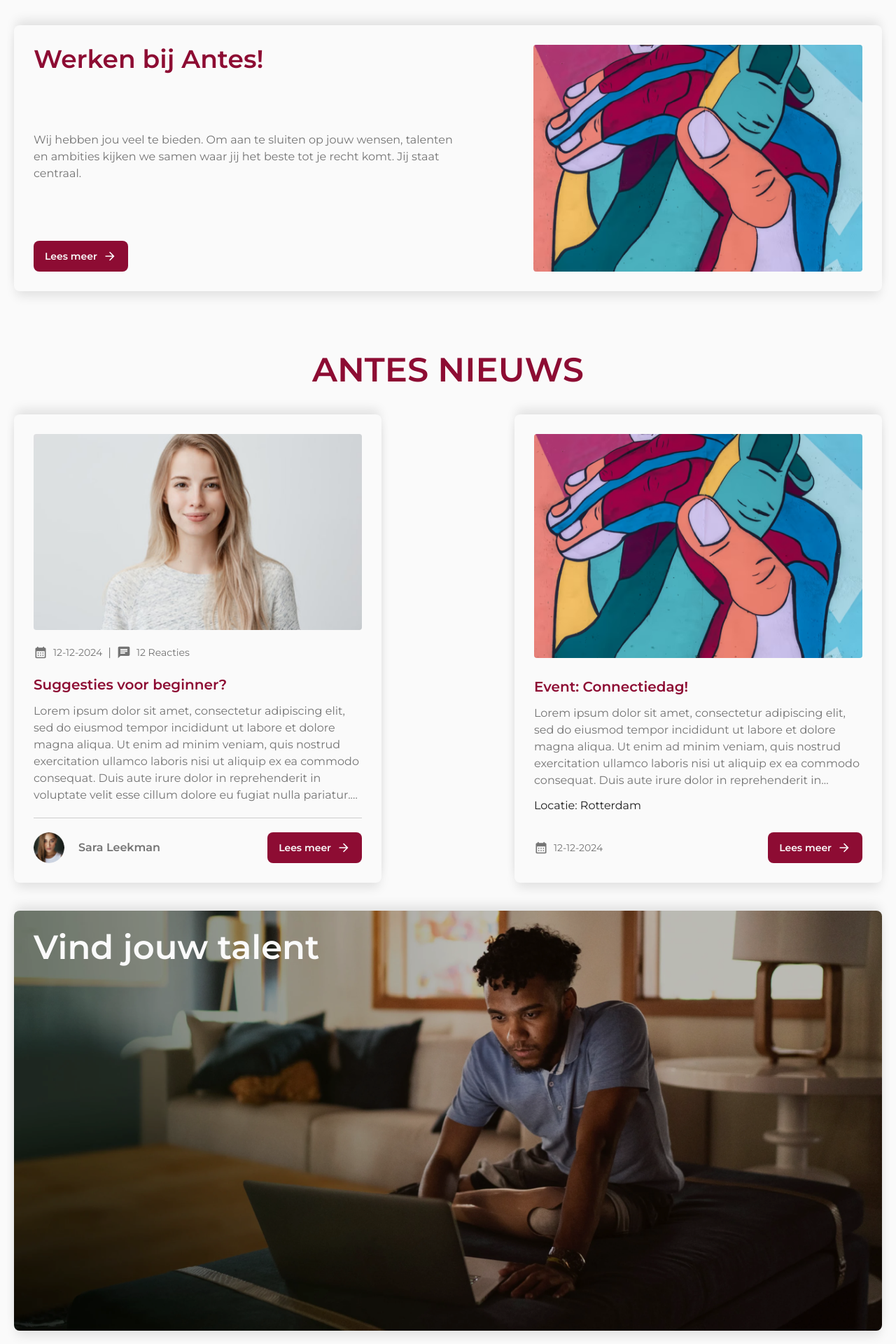
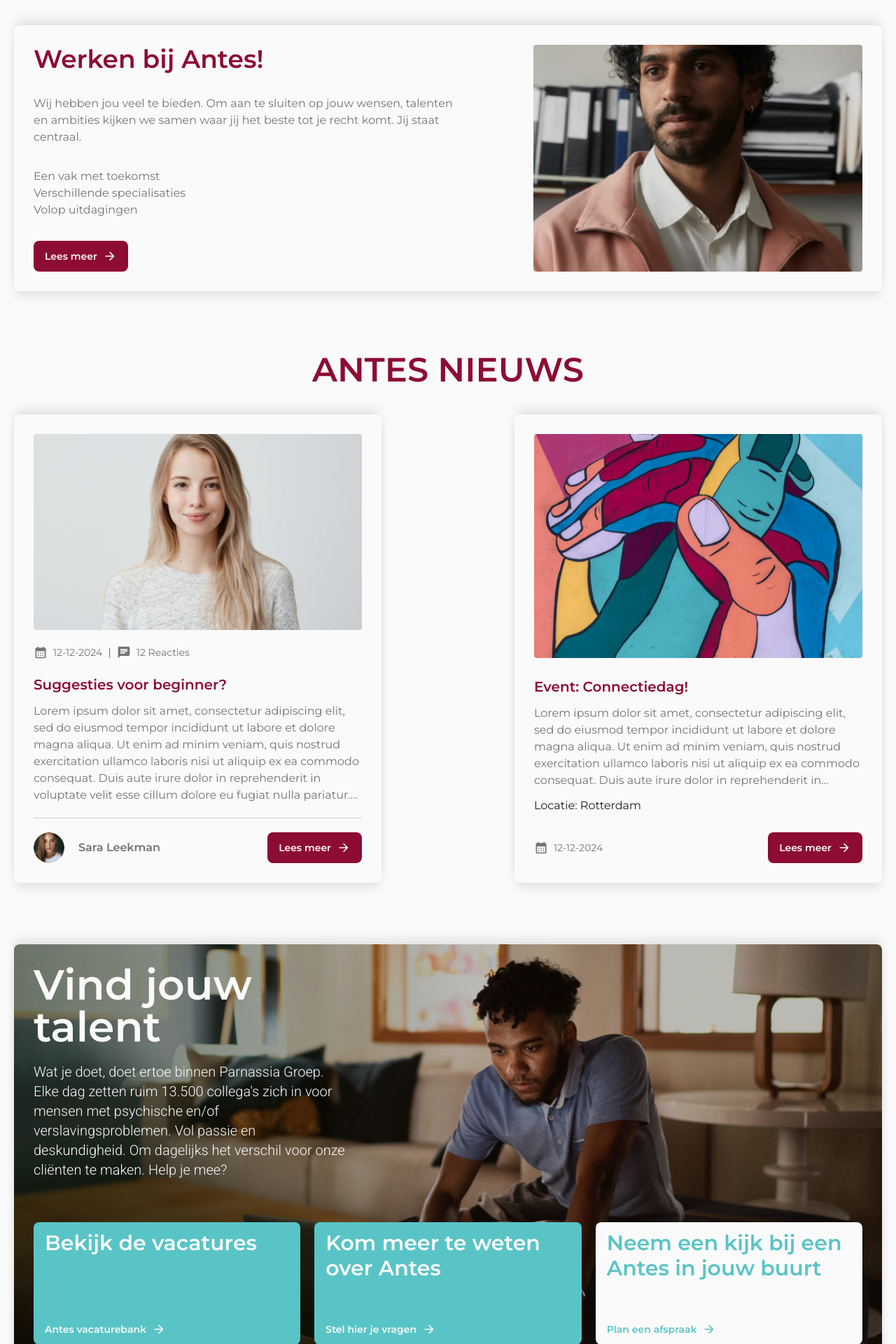
Before and after one commit to Albadit/project_c, a Next.js app in the folder antes/: page / in a window 1280 px wide. Shown: the part 580-2500 px from the top of the page at 70% size. Built offline with nearby package versions, Linux system fonts and the light colour scheme.

Commit message:
home page done

```diff
--- a/antes/src/app/components/event_card.tsx
+++ b/antes/src/app/components/event_card.tsx
@@ -17,6 +17,7 @@ interface EventCardProps {
 export const EventCard: FC<EventCardProps> = ({ event }) => {
   const { image, title, description, location, date, link } = event;
   return (
+    <>
     <div className='flex flex-col justify-between w-[525px] gap-5 p-7 rounded-lg bg-background shadow-cbs text-base font-font1 text-font1'>
       <img src={image} alt="event" className='h-[320px] object-cover object-center rounded'/>
       <div className='flex flex-col justify-center gap-3'>
@@ -32,5 +33,6 @@ export const EventCard: FC<EventCardProps> = ({ event }) => {
         <Link href={link} className='flex flex-row items-center justify-center gap-2 px-4 py-3 rounded-lg bg-primary text-font2 font-semibold text-sm'>Lees meer <ArrowForwardRounded className='fill-font2 h-5'/></Link>
       </div>
     </div>
+    </>
   );
 };
--- a/antes/src/app/components/home/info.tsx
+++ b/antes/src/app/components/home/info.tsx
@@ -1,21 +1,30 @@
-import { FC } from 'react';
 import Link from 'next/link';
 import ArrowForwardRounded from '@/app/components/icons/arrow_forward_rounded';
 
-interface InfoProps {
-  info: {
-    title: string
-    link: string
-  }
+const context = {
+  title: "Vind jouw talent",
+  description: "Wat je doet, doet ertoe binnen Parnassia Groep. Elke dag zetten ruim 13.500 collega's zich in voor mensen met psychische en/of verslavingsproblemen. Vol passie en deskundigheid. Om dagelijks het verschil voor onze cliënten te maken. Help je mee?",
+  link: [
+    { url: "#", title: "Bekijk de vacatures", link_text: "Antes vacaturebank", font_color: "text-font2", background_color: "bg-callToAction", fill_color:"fill-font2"},
+    { url: "#", title: "Kom meer te weten over Antes", link_text: "Stel hier je vragen", font_color: "text-font2", background_color: "bg-callToAction", fill_color:"fill-font2"},
+    { url: "#", title: "Neem een kijk bij een Antes in jouw buurt", link_text: "Plan een afspraak", font_color: "text-callToAction", background_color: "bg-font2", fill_color:"fill-callToAction"},
+  ]
 }
 
-export const Info: FC<InfoProps> = ({ info }) => {
-  const { title, link } = info;
+export default function Info() {
   return (
-    <div className='flex justify-between flex-col min-h-[600px] w-full gap-5 p-7 rounded-lg bg-info bg-no-repeat bg-cover bg-center shadow-cbs text-base font-font1 text-font2'>
-      <div className='flex flex-col grow gap-5'>
-        <h2 className='lg:text-5xl text-xl font-semibold'>{title}</h2>
-        {/* <Link href={link} className='flex flex-row items-center justify-center w-full lg:w-auto gap-2 px-4 py-3 rounded-lg bg-primary text-font2 font-semibold text-sm'>Lees meer <ArrowForwardRounded className='fill-font2 h-5'/></Link> */}
+    <div className='flex justify-between flex-col min-h-[600px] lg:w-full w-[525px] gap-10 p-7 rounded-lg bg-info bg-no-repeat bg-cover bg-center shadow-cbs text-base font-font1 text-font2'>
+      <div className='flex flex-col gap-5 max-w-[450px]'>
+        <h2 className='lg:text-6xl text-5xl font-semibold'>{context.title}</h2>
+        <h2 className='text-xl font-light font-font2'>{context.description}</h2>
+      </div>
+      <div className='flex flex-warp lg:flex-row flex-col gap-5 w-full min-h-[175px]'>
+      {context.link.map((item) => (
+        <Link href={item.url} className={`flex flex-col items-start justify-between w-full gap-2 px-4 py-3 rounded-lg font-semibold ${item.background_color} ${item.font_color}`}>
+          <p className='lg:text-3xl text-2xl'>{item.title}</p>
+          <p className='flex flex-row items-center justify-center gap-2 font-semibold text-sm'>{item.link_text} <ArrowForwardRounded className={`h-5 ${item.fill_color}`}/></p>
+        </Link>
+      ))}
       </div>
     </div>
   );
--- a/antes/src/app/components/home/nav.tsx
+++ b/antes/src/app/components/home/nav.tsx
@@ -6,12 +6,15 @@ import ArrowForwardRounded from '@/app/components/icons/arrow_forward_rounded';
 import Close from '@/app/components/icons/close';
 import Link from 'next/link';
 
-const navigation = [
-  { name: 'Home', href: '#' },
-  { name: 'Werken bij ons', href: '#' },
-  { name: 'Over ons ', href: '#' },
-  { name: 'Contact', href: '#' },
-]
+const context = {
+  login_text: "Inloggen",
+  navigation: [
+    { name: 'Home', href: '#' },
+    { name: 'Werken bij ons', href: '#' },
+    { name: 'Over ons ', href: '#' },
+    { name: 'Contact', href: '#' },
+  ]
+}
 
 export default function HeaderHome() {
   const [mobileMenuOpen, setMobileMenuOpen] = useState(false)
@@ -27,7 +30,7 @@ export default function HeaderHome() {
         </li>
       </ul>
       <ul className='hidden lg:flex gap-x-12'>
-      {navigation.map((item) => (
+      {context.navigation.map((item) => (
         <li key={item.name}>
           <Link href={item.href} className="leading-6">
             {item.name}
@@ -38,7 +41,7 @@ export default function HeaderHome() {
       <ul className="hidden lg:flex">
         <li>
           <Link href="#" className="flex items-center font-medium leading-6">
-            Inloggen <ArrowForwardRounded className="w-4 ml-1"/>
+            {context.login_text} <ArrowForwardRounded className="w-4 ml-1"/>
           </Link>
         </li>
       </ul>
@@ -70,7 +73,7 @@ export default function HeaderHome() {
         </div>
         <div className="flex flex-col gap-y-8 p-5">
           <ul className="flex flex-col gap-y-8">
-          {navigation.map((item) => (
+          {context.navigation.map((item) => (
             <li key={item.name}>
               <Link href={item.href} className="leading-6">
                 {item.name}
@@ -79,9 +82,7 @@ export default function HeaderHome() {
           ))}
           </ul>
           <hr className='border-font1/20'/>
-          <Link href="#" className="flex items-center font-medium leading-6">
-            Inloggen
-          </Link>
+          <Link href="#" className="flex items-center font-medium leading-6">{context.login_text}</Link>
         </div>
       </div>
     </nav>
--- a/antes/src/app/components/home/title.tsx
+++ b/antes/src/app/components/home/title.tsx
@@ -1,20 +1,17 @@
-import { FC } from 'react';
 import Link from 'next/link';
 import ArrowForwardRounded from '@/app/components/icons/arrow_forward_rounded';
 
-interface TitleProps {
-  title: {
-    text: string
-    link: string
-  }
+const context = {
+  title: "Hoe kunnen wij je helpen?",
+  link_text: "Meer informatie",
+  link: "#"
 }
 
-export const Title: FC<TitleProps> = ({ title }) => {
-  const { text, link } = title;
+export default function Title() {
   return (
     <div className='flex flex-col justify-center items-center gap-12 w-full min-h-[500px] text-base font-font2 text-font1 bg-title bg-no-repeat bg-cover bg-center'>
-      <h1 className='text-font2 lg:text-8xl text-center text-7xl'>{text}</h1>
-      <Link href={link} className='flex flex-row items-center justify-center gap-2 px-6 py-3 rounded-lg bg-background text-font1 text-xl'>Meer informatie <ArrowForwardRounded className='fill-font1 h-6'/></Link>
+      <h1 className='text-font2 lg:text-8xl text-center text-7xl'>{context.title}</h1>
+      <Link href={context.link} className='flex flex-row items-center justify-center gap-2 px-6 py-3 rounded-lg bg-background text-font1 text-xl'>{context.link_text} <ArrowForwardRounded className='fill-font1 h-6'/></Link>
     </div>
   );
 };
--- a/antes/src/app/components/home/work.tsx
+++ b/antes/src/app/components/home/work.tsx
@@ -1,25 +1,22 @@
-import { FC } from 'react';
 import Link from 'next/link';
 import ArrowForwardRounded from '@/app/components/icons/arrow_forward_rounded';
 
-interface WorkProps {
-  work: {
-    image: string
-    title: string
-    description: string
-    link: string
-  }
+const context = {
+  title: "Werken bij Antes!",
+  description: "Wij hebben jou veel te bieden. Om aan te sluiten op jouw wensen, talenten en ambities kijken we samen waar jij het beste tot je recht komt. Jij staat centraal.",
+  extra: "Een vak met toekomst<br>Verschillende specialisaties<br>Volop uitdagingen",
+  link: "#"
 }
 
-export const Work: FC<WorkProps> = ({ work }) => {
-  const { image, title, description, link } = work;
+export default function Work() {
   return (
     <div className='flex justify-between lg:flex-row-reverse flex-col lg:h-[380px] lg:w-full w-[525px] gap-5 p-7 rounded-lg bg-background shadow-cbs text-base font-font1 text-font1'>
-      <img src={image} alt="work" className='lg:w-[470px] w-full lg:h-full object-cover object-center rounded'/>
-      <div className='flex flex-col justify-between items-start grow gap-5 '>
-        <h2 className='lg:text-4xl text-xl font-semibold text-primary'>{title}</h2>
-        <p className='text-extra line-clamp-6 lg:line-clamp-7 max-w-[600px]'>{description}</p>
-        <Link href={link} className='flex flex-row items-center justify-center w-full lg:w-auto gap-2 px-4 py-3 rounded-lg bg-primary text-font2 font-semibold text-sm'>Lees meer <ArrowForwardRounded className='fill-font2 h-5'/></Link>
+      <img src="img/work.png" alt="work" className='lg:w-[470px] w-full lg:h-full object-cover object-center rounded'/>
+      <div className='flex flex-col justify-between items-start grow gap-5 max-w-[600px]'>
+        <h2 className='lg:text-4xl text-xl font-semibold text-primary'>{context.title}</h2>
+        <p className='text-extra line-clamp-6 lg:line-clamp-7'>{context.description}</p>
+        <p className='text-extra' dangerouslySetInnerHTML={{ __html: context.extra }}></p>
+        <Link href={context.link} className='flex flex-row items-center justify-center w-full lg:w-auto gap-2 px-4 py-3 rounded-lg bg-primary text-font2 font-semibold text-sm'>Lees meer <ArrowForwardRounded className='fill-font2 h-5'/></Link>
       </div>
     </div>
   );
--- a/antes/src/app/components/q-and-a_card.tsx
+++ b/antes/src/app/components/q-and-a_card.tsx
@@ -7,18 +7,18 @@ import Chat from '@/app/components/icons/chat';
 interface QAndACardProps {
   qanda: {
     image: string
+    date: string
+    reactions: number
     title: string
     description: string
-    date: string
-    reactions: number
-    icon: string
+    profile: string
     name: string
     link: string
   }
 }
 
 export const QAndACard: FC<QAndACardProps> = ({ qanda }) => {
-  const { image, title, description, date, reactions, icon, name, link } = qanda;
+  const { image, date, reactions, title, description,  profile, name, link } = qanda;
   return (
     <div className='flex flex-col justify-between w-[525px] gap-5 p-7 rounded-lg bg-background shadow-cbs text-base font-font1 text-font1'>
       <img src={image} alt="event" className='h-[280px] object-cover object-center rounded'/>
@@ -36,7 +36,7 @@ export const QAndACard: FC<QAndACardProps> = ({ qanda }) => {
       <hr className='border-font1/20'/>
       <div className='flex lg:flex-row flex-col lg:items-center justify-between gap-5'>
         <div className='flex flex-row items-center gap-5'>
-          <img src={icon} alt={name} className='rounded-full h-[44px]'/>
+          <img src={profile} alt={name} className='rounded-full h-[44px]'/>
           <p className='text-extra font-semibold'>{name}</p>
         </div>
         <Link href={link} className='flex flex-row items-center justify-center gap-2 px-4 py-3 rounded-lg bg-primary text-font2 font-semibold text-sm'>Lees meer <ArrowForwardRounded className='fill-font2 h-5'/></Link>
--- a/antes/src/app/page.tsx
+++ b/antes/src/app/page.tsx
@@ -1,22 +1,10 @@
 import NavHome from '@/app/components/home/nav'
 import Footer from '@/app/components/footer'
+import Title from '@/app/components/home/title'
+import Work from '@/app/components/home/work'
 import { EventCard } from '@/app/components/event_card'
 import { QAndACard } from '@/app/components/q-and-a_card'
-import { Title } from '@/app/components/home/title'
-import { Work } from '@/app/components/home/work'
-import { Info } from '@/app/components/home/info'
-
-const title = {
-  text: "Hoe kunnen wij je helpen?",
-  link: "#",
-}
-
-const work = {
-  image: "img/event.png",
-  title: "Werken bij Antes!",
-  description: "Wij hebben jou veel te bieden. Om aan te sluiten op jouw wensen, talenten en ambities kijken we samen waar jij het beste tot je recht komt. Jij staat centraal.",
-  link: "#",
-}
+import Info from '@/app/components/home/info'
 
 const event = {
   image: "img/event.png",
@@ -29,17 +17,12 @@ const event = {
 
 const qanda = {
   image: "img/q-and-a.png",
+  date: "12-12-2024",
+  reactions: 12,
   title: "Suggesties voor beginner?",
   description: "Lorem ipsum dolor sit amet, consectetur adipiscing elit, sed do eiusmod tempor incididunt ut labore et dolore magna aliqua. Ut enim ad minim veniam, quis nostrud exercitation ullamco laboris nisi ut aliquip ex ea commodo consequat. Duis aute irure dolor in reprehenderit in voluptate velit esse cillum dolore eu fugiat nulla pariatur. Excepteur sint occaecat cupidatat non proident, sunt in culpa qui officia deserunt mollit anim id est laborum.",
-  date: "12-12-2024",
-  reactions: 12,
-  icon: "img/profile.png",
+  profile: "img/profile.png",
   name: "Sara Leekman",
-  link: "#",
-}
-
-const info = {
-  title: "Vind jouw talent",
   link: "#",
 }
 
@@ -48,19 +31,19 @@ export default function Home() {
     <>
       <header>
         <NavHome/>
-        <Title title={title}/>
+        <Title/>
       </header>
       <br />
       <main className='flex flex-wrap justify-center m-auto p-5 gap-10 max-w-[1280px]'>
-        <Work work={work}/>
-        <div className='flex flex-col w-full gap-10 mt-12'>
+        <Work/>
+        <div className='flex flex-col w-full gap-10 my-12 '>
           <h2 className='font-font1 font-semibold text-center text-primary text-5xl'>ANTES NIEUWS</h2>
-          <div className='flex flex-wrap lg:justify-between justify-center gap-10'>
+          <div className='flex flex-wrap xl:justify-between justify-center gap-10'>
             <QAndACard qanda={qanda}/>
             <EventCard event={event}/>
           </div>
         </div>
-        <Info info={info}/>
+        <Info/>
       </main>
       <br />
       <Footer/>
```
Also changed, not shown: antes/public/img/work.png (added).
